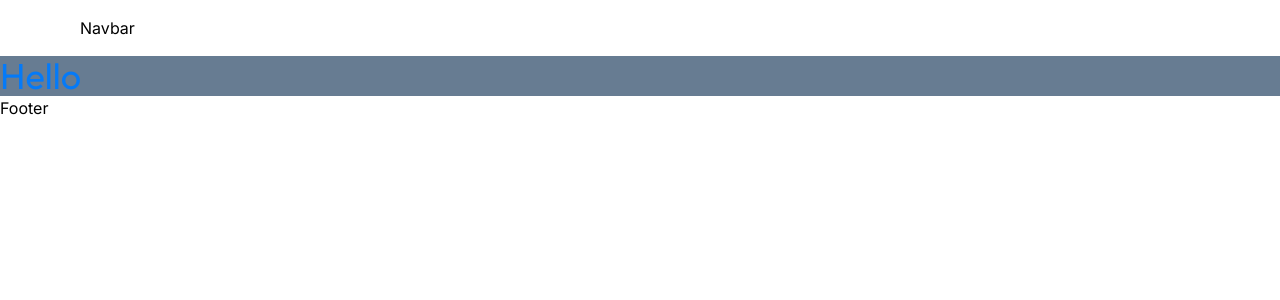
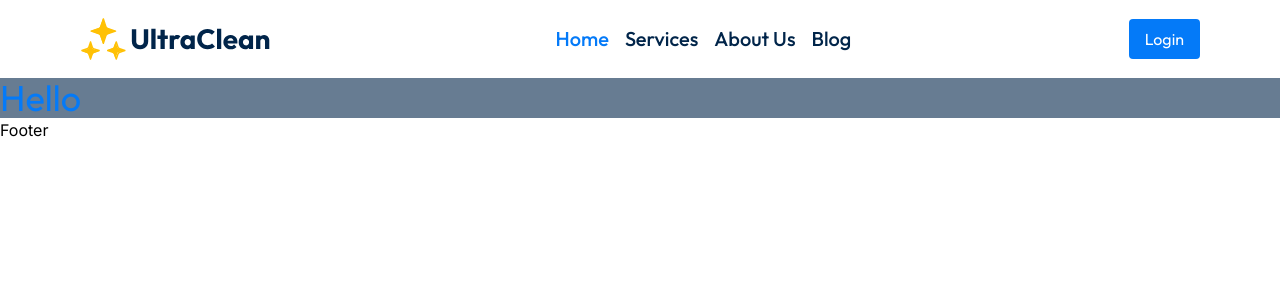
Before and after one commit to Chumki111/Ultra-Clean-, a Next.js app: page / in a window 1280 px wide. Shown: the top 300 px of the page. Built offline with nearby package versions, Linux system fonts and the light colour scheme.

Commit message:
complete navbar design

```diff
--- a/src/components/Container.jsx
+++ b/src/components/Container.jsx
@@ -2,7 +2,7 @@ import React from "react";
 
 const Container = ({ children }) => {
   return (
-    <div className="max-w-full md:max-w-2xl lg:max-w-4xl xl:max-w-6xl 2xl:max-w-7xl mx-auto p-4">
+    <div className="max-w-full md:max-w-2xl lg:max-w-4xl xl:max-w-6xl 2xl:max-w-7xl mx-auto p-4 font-outfit">
       {children}
     </div>
   );
--- a/src/components/Navbar.jsx
+++ b/src/components/Navbar.jsx
@@ -1,11 +1,61 @@
+"use client";
 import React from "react";
 import Container from "./Container";
+import Image from "next/image";
+import Link from "next/link";
+import { usePathname } from "next/navigation";
 
 const Navbar = () => {
+  const pathName = usePathname();
+  const navLinks = [
+    {
+      title: "Home",
+      path: "/",
+    },
+    {
+      title: "Services",
+      path: "/services",
+    },
+    {
+      title: "About Us",
+      path: "/about",
+    },
+    {
+      title: "Blog",
+      path: "/blog",
+    },
+  ];
   return (
     <>
       <Container>
-        <div>Navbar</div>
+        <div className="justify-between flex items-center">
+          {/* logo */}
+          <Image
+            src="/images/Logo.svg"
+            alt="Logo"
+            width={198}
+            height={46}
+            className="object-contain"
+          />
+          {/* nav item */}
+          <div className="space-x-4">
+            {navLinks?.map((item) => (
+              <Link
+                className={`text-[20px] font-medium leading-140 ${
+                  pathName === item.path ? "text-primary" : "text-neutral-10"
+                }`}
+                key={item.title}
+                href={item.path}
+              >
+                {item.title}
+              </Link>
+            ))}
+          </div>
+          {/*login button */}
+          <button className="px-4 py-2 bg-primary text-white rounded">
+            Login
+          </button>
+        </div>
       </Container>
     </>
   );
--- a/tailwind.config.js
+++ b/tailwind.config.js
@@ -41,6 +41,9 @@ module.exports = {
       fontFamily: {
         outfit: ["Outfit", "sans-serif"],
       },
+      lineHeight: {
+        140: "1.4",
+      },
     },
   },
   plugins: [],
```
Also changed, not shown: public/images/Logo.svg (added).
